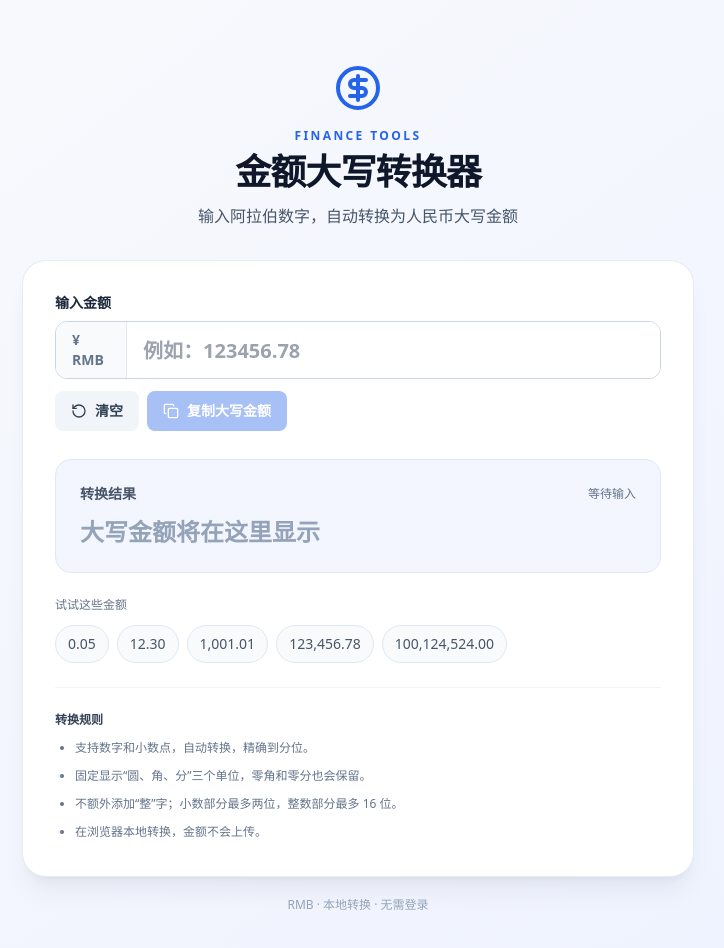
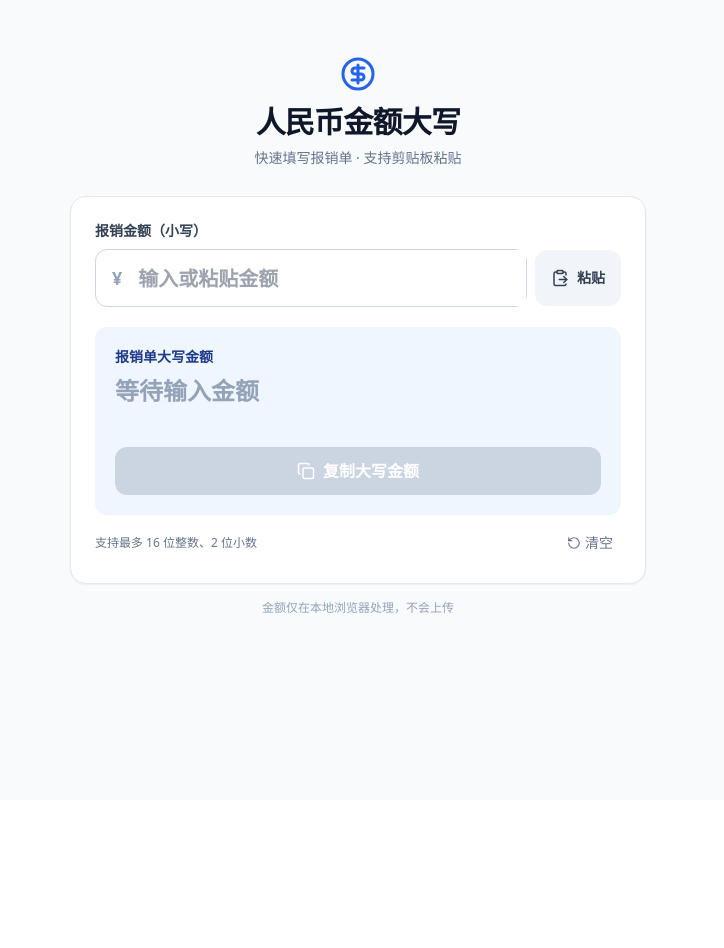
Before and after one commit to wangwenzhiwwz/RMB, a React (Vite) app: page / in a window 1280 px wide. Shown: the top 948 px of the page, without its empty margins (282-1006 px from the left). After the commit the page ends 800 px from the top, so only its background shows below. Built offline with nearby package versions, Linux system fonts and the light colour scheme.

Commit message:
简化金额大写页面并增加剪贴板粘贴

```diff
--- a/src/App.tsx
+++ b/src/App.tsx
@@ -1,11 +1,12 @@
 import { useMemo, useState } from 'react';
-import { CircleDollarSign, Copy, RotateCcw } from 'lucide-react';
+import { CircleDollarSign, ClipboardPaste, Copy, RotateCcw } from 'lucide-react';
 import { NumberInput } from './components/NumberInput';
 import { amountToChinese } from './utils/numberConverter';
 
 function App() {
   const [amount, setAmount] = useState('');
   const [copied, setCopied] = useState(false);
+  const [notice, setNotice] = useState('');
 
   const conversion = useMemo(() => {
     if (!amount) return { value: '', error: '' };
@@ -16,13 +17,31 @@ function App() {
     }
   }, [amount]);
 
+  const pasteAmount = async () => {
+    setNotice('');
+    try {
+      const text = (await navigator.clipboard.readText()).trim().replace(/,/g, '');
+      if (!text) {
+        setNotice('剪贴板为空，请先复制报销金额');
+        return;
+      }
+      setAmount(text);
+      setCopied(false);
+      setNotice('已粘贴剪贴板内容');
+    } catch {
+      setNotice('浏览器未允许读取剪贴板，请点击金额输入框后按 Ctrl+V');
+    }
+  };
+
   const copyResult = async () => {
     if (!conversion.value) return;
     try {
       await navigator.clipboard.writeText(conversion.value);
       setCopied(true);
-      window.setTimeout(() => setCopied(false), 1500);
+      setNotice('大写金额已复制，可直接粘贴到报销单');
+      window.setTimeout(() => setCopied(false), 1800);
     } catch {
+      setNotice('复制失败，请手动选中转换结果复制');
       setCopied(false);
     }
   };
@@ -30,79 +49,71 @@ function App() {
   const clear = () => {
     setAmount('');
     setCopied(false);
+    setNotice('');
   };
 
   return (
-    <div className="min-h-screen bg-gradient-to-br from-slate-50 to-indigo-50 px-4 py-10 sm:py-16">
-      <main className="mx-auto max-w-2xl">
-        <div className="mb-8 text-center">
-          <div className="mb-4 flex justify-center">
-            <CircleDollarSign className="h-12 w-12 text-blue-600" />
+    <div className="min-h-screen bg-slate-50 px-4 py-8 sm:py-14">
+      <main className="mx-auto max-w-xl">
+        <header className="mb-7 text-center">
+          <div className="mb-3 flex justify-center">
+            <CircleDollarSign className="h-9 w-9 text-blue-600" aria-hidden="true" />
           </div>
-          <p className="mb-2 text-xs font-bold uppercase tracking-[0.2em] text-blue-600">Finance Tools</p>
-          <h1 className="mb-3 text-3xl font-bold tracking-tight text-slate-900 sm:text-4xl">金额大写转换器</h1>
-          <p className="text-sm leading-6 text-slate-600 sm:text-base">输入阿拉伯数字，自动转换为人民币大写金额</p>
-        </div>
+          <h1 className="text-2xl font-bold tracking-tight text-slate-900 sm:text-3xl">人民币金额大写</h1>
+          <p className="mt-2 text-sm text-slate-500">快速填写报销单 · 支持剪贴板粘贴</p>
+        </header>
 
-        <section className="rounded-3xl border border-slate-200/80 bg-white p-5 shadow-xl shadow-slate-900/5 sm:p-8">
-          <label className="mb-2 block text-sm font-semibold text-slate-800" htmlFor="amount">输入金额</label>
-          <div className="flex items-center overflow-hidden rounded-xl border border-slate-300 transition focus-within:border-blue-500 focus-within:ring-4 focus-within:ring-blue-500/10">
-            <span className="flex h-14 items-center border-r border-slate-200 bg-slate-50 px-4 text-sm font-bold text-slate-500">¥ RMB</span>
-            <NumberInput
-              value={amount}
-              onChange={(value) => { setAmount(value); setCopied(false); }}
-              placeholder="例如：123456.78"
-              className="h-14 border-0 text-lg font-semibold shadow-none focus:ring-0 sm:text-xl"
-            />
-          </div>
-
-          <div className="mt-3 flex flex-wrap gap-2">
-            <button onClick={clear} className="inline-flex items-center gap-2 rounded-lg bg-slate-100 px-4 py-2.5 text-sm font-semibold text-slate-700 transition hover:bg-slate-200">
-              <RotateCcw size={16} /> 清空
-            </button>
-            <button onClick={copyResult} disabled={!conversion.value} className="inline-flex items-center gap-2 rounded-lg bg-blue-600 px-4 py-2.5 text-sm font-semibold text-white transition hover:bg-blue-700 disabled:cursor-not-allowed disabled:opacity-40">
-              <Copy size={16} /> {copied ? '已复制 ✓' : '复制大写金额'}
+        <section className="rounded-2xl border border-slate-200 bg-white p-4 shadow-sm sm:p-6">
+          <label className="mb-2 block text-sm font-semibold text-slate-700" htmlFor="amount">报销金额（小写）</label>
+          <div className="flex items-center gap-2">
+            <div className="flex min-w-0 flex-1 items-center rounded-xl border border-slate-300 focus-within:border-blue-500 focus-within:ring-4 focus-within:ring-blue-500/10">
+              <span className="pl-4 text-lg font-semibold text-slate-400">¥</span>
+              <NumberInput
+                value={amount}
+                onChange={(value) => { setAmount(value); setCopied(false); setNotice(''); }}
+                placeholder="输入或粘贴金额"
+                className="h-14 border-0 text-xl font-semibold shadow-none focus:ring-0"
+              />
+            </div>
+            <button
+              type="button"
+              onClick={pasteAmount}
+              className="inline-flex h-14 shrink-0 items-center justify-center gap-2 rounded-xl bg-slate-100 px-3 text-sm font-semibold text-slate-700 transition hover:bg-slate-200 sm:px-4"
+              aria-label="从剪贴板粘贴金额"
+            >
+              <ClipboardPaste size={18} />
+              <span>粘贴</span>
             </button>
           </div>
 
-          <div className="mt-7 rounded-2xl border border-indigo-100 bg-indigo-50/70 p-5 sm:p-6" aria-live="polite">
-            <div className="mb-3 flex items-center justify-between gap-3">
-              <h2 className="text-sm font-semibold text-slate-600">转换结果</h2>
-              <span className="text-xs text-slate-500">{conversion.error ? '输入有误' : conversion.value ? '转换成功' : '等待输入'}</span>
+          <div className="mt-5 rounded-xl bg-blue-50 p-4 sm:p-5" aria-live="polite">
+            <div className="mb-2 flex items-center justify-between gap-3">
+              <h2 className="text-sm font-semibold text-blue-900">报销单大写金额</h2>
+              {conversion.value && <span className="text-xs text-blue-700">转换完成</span>}
             </div>
-            <p className={`break-all text-xl font-bold leading-relaxed sm:text-2xl ${conversion.error ? 'text-red-600' : conversion.value ? 'text-slate-900' : 'text-slate-400'}`}>
-              {conversion.error || conversion.value || '大写金额将在这里显示'}
+            <p className={`min-h-14 break-all text-xl font-bold leading-relaxed sm:text-2xl ${conversion.error ? 'text-red-600' : conversion.value ? 'text-slate-900' : 'text-slate-400'}`}>
+              {conversion.error || conversion.value || '等待输入金额'}
             </p>
+            <button
+              type="button"
+              onClick={copyResult}
+              disabled={!conversion.value}
+              className="mt-4 inline-flex h-12 w-full items-center justify-center gap-2 rounded-xl bg-blue-600 px-4 text-base font-semibold text-white transition hover:bg-blue-700 disabled:cursor-not-allowed disabled:bg-slate-300"
+            >
+              <Copy size={18} />
+              {copied ? '已复制，可粘贴到报销单' : '复制大写金额'}
+            </button>
           </div>
 
-          <div className="mt-6">
-            <p className="mb-3 text-xs font-medium text-slate-500">试试这些金额</p>
-            <div className="flex flex-wrap gap-2">
-              {[
-                ['0.05', '0.05'],
-                ['12.30', '12.30'],
-                ['1001.01', '1,001.01'],
-                ['123456.78', '123,456.78'],
-                ['100124524.00', '100,124,524.00'],
-              ].map(([value, label]) => (
-                <button key={value} onClick={() => { setAmount(value); setCopied(false); }} className="rounded-full border border-slate-200 bg-slate-50 px-3 py-2 text-sm text-slate-600 transition hover:border-blue-300 hover:bg-blue-50 hover:text-blue-700">
-                  {label}
-                </button>
-              ))}
-            </div>
-          </div>
-
-          <div className="mt-6 border-t border-slate-100 pt-5 text-xs leading-6 text-slate-500">
-            <p className="mb-1 font-semibold text-slate-700">转换规则</p>
-            <ul className="list-disc space-y-1 pl-5">
-              <li>支持数字和小数点，自动转换，精确到分位。</li>
-              <li>固定显示“圆、角、分”三个单位，零角和零分也会保留。</li>
-              <li>不额外添加“整”字；小数部分最多两位，整数部分最多 16 位。</li>
-              <li>在浏览器本地转换，金额不会上传。</li>
-            </ul>
+          <div className="mt-3 flex min-h-8 items-center justify-between gap-3">
+            <p className="text-xs leading-5 text-slate-500" role="status">{notice || '支持最多 16 位整数、2 位小数'}</p>
+            <button type="button" onClick={clear} className="inline-flex shrink-0 items-center gap-1 rounded-lg px-2 py-1.5 text-sm text-slate-500 hover:bg-slate-100 hover:text-slate-800">
+              <RotateCcw size={14} />
+              清空
+            </button>
           </div>
         </section>
-        <p className="mt-5 text-center text-xs text-slate-400">RMB · 本地转换 · 无需登录</p>
+        <p className="mt-4 text-center text-xs text-slate-400">金额仅在本地浏览器处理，不会上传</p>
       </main>
     </div>
   );
```
